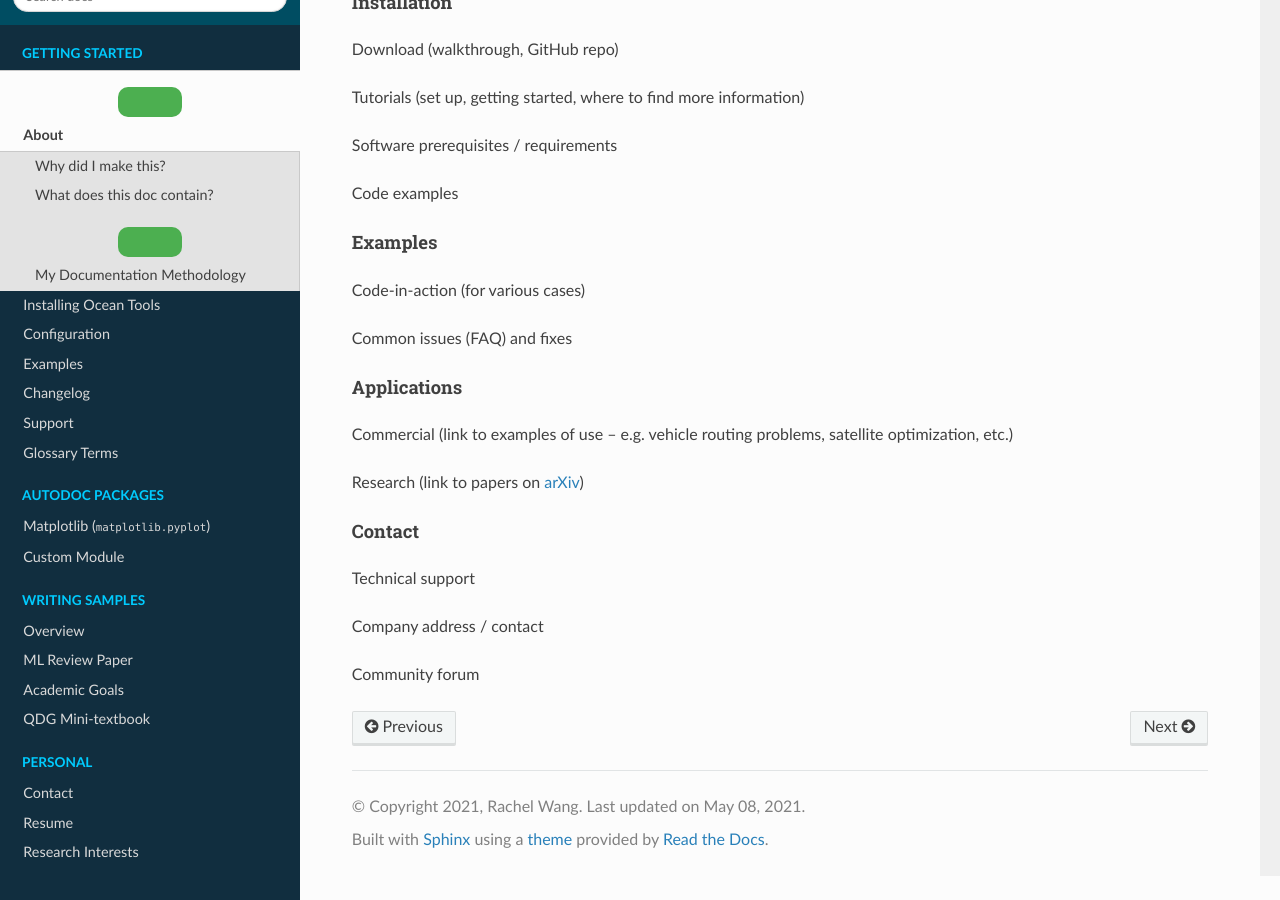
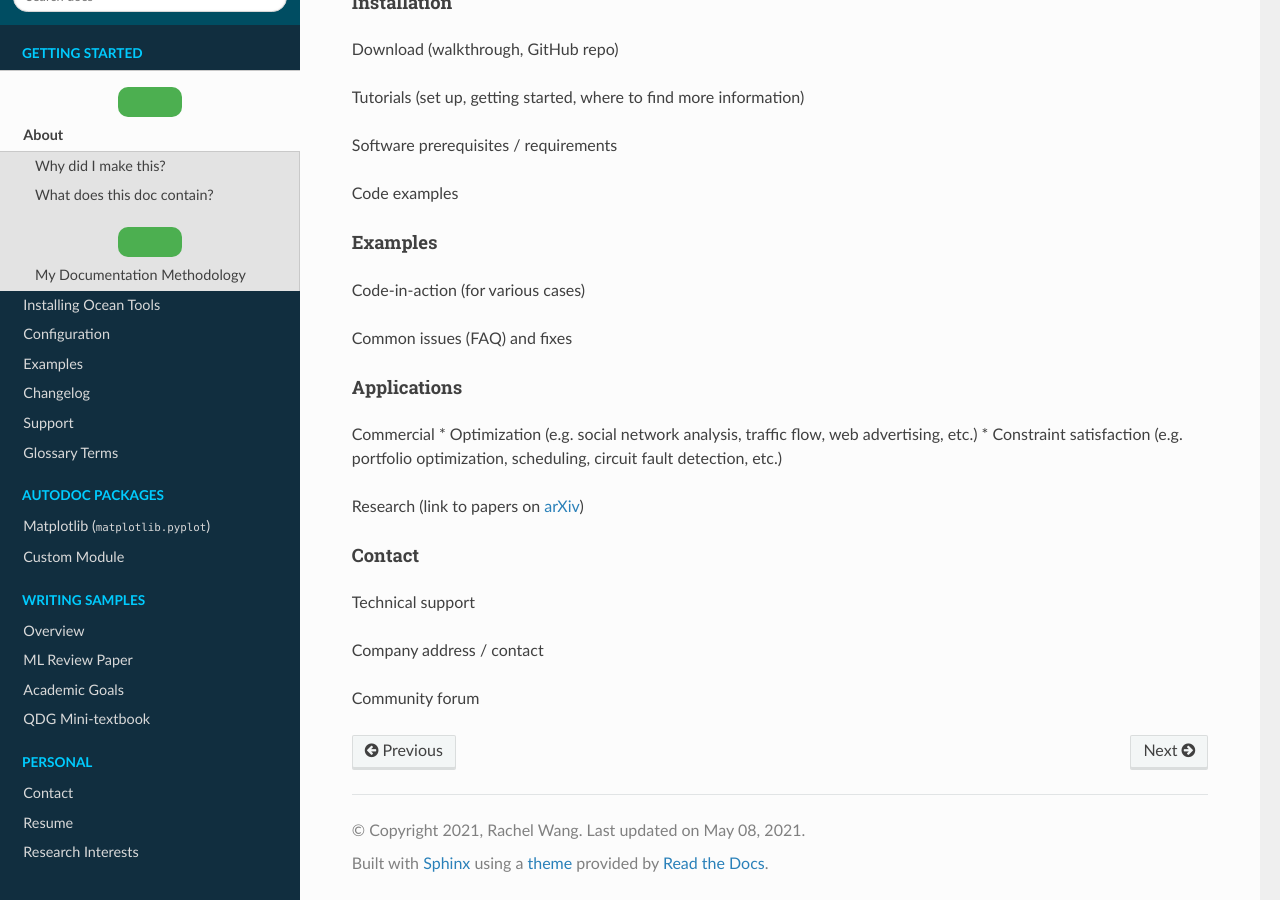
Before and after one commit to rcywang/d-wave-demodoc, a Sphinx documentation site: the page built from docs/purpose.rst, in a window 1280 px wide and 900 px high, scrolled down 2164 px. Built offline with Sphinx 7.4.7 and the Read the Docs theme 2.0.0, drawn with Linux system fonts in a browser that asks for light colours.

Commit message:
updated applications

```diff
--- a/docs/purpose.rst
+++ b/docs/purpose.rst
@@ -93,7 +93,9 @@ Examples
 Applications
 """"""""""""
 
-* Commercial (link to examples of use -- e.g. vehicle routing problems, satellite optimization, etc.)
+* Commercial
+  * Optimization (e.g. social network analysis, traffic flow, web advertising, etc.)
+  * Constraint satisfaction (e.g. portfolio optimization, scheduling, circuit fault detection, etc.)
 * Research (link to papers on `arXiv <arXiv.org>`_)
 
 
```
